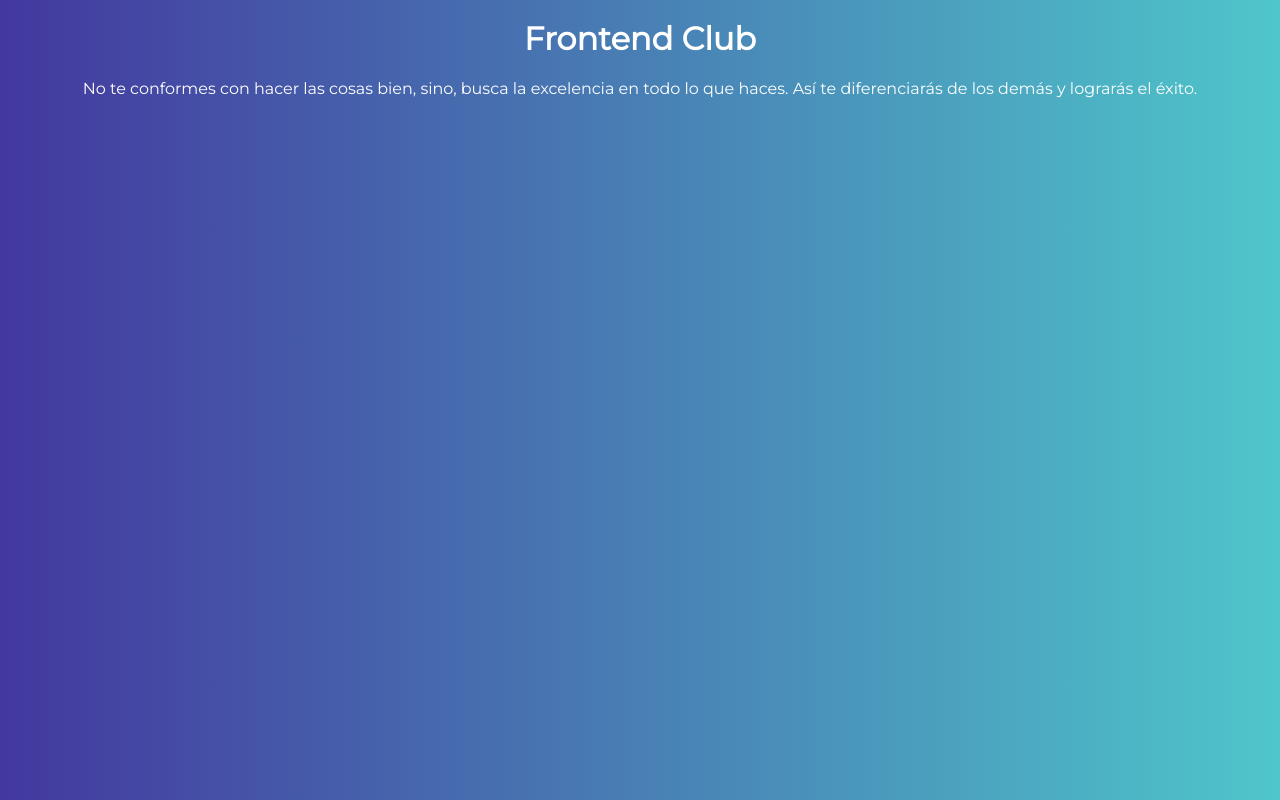
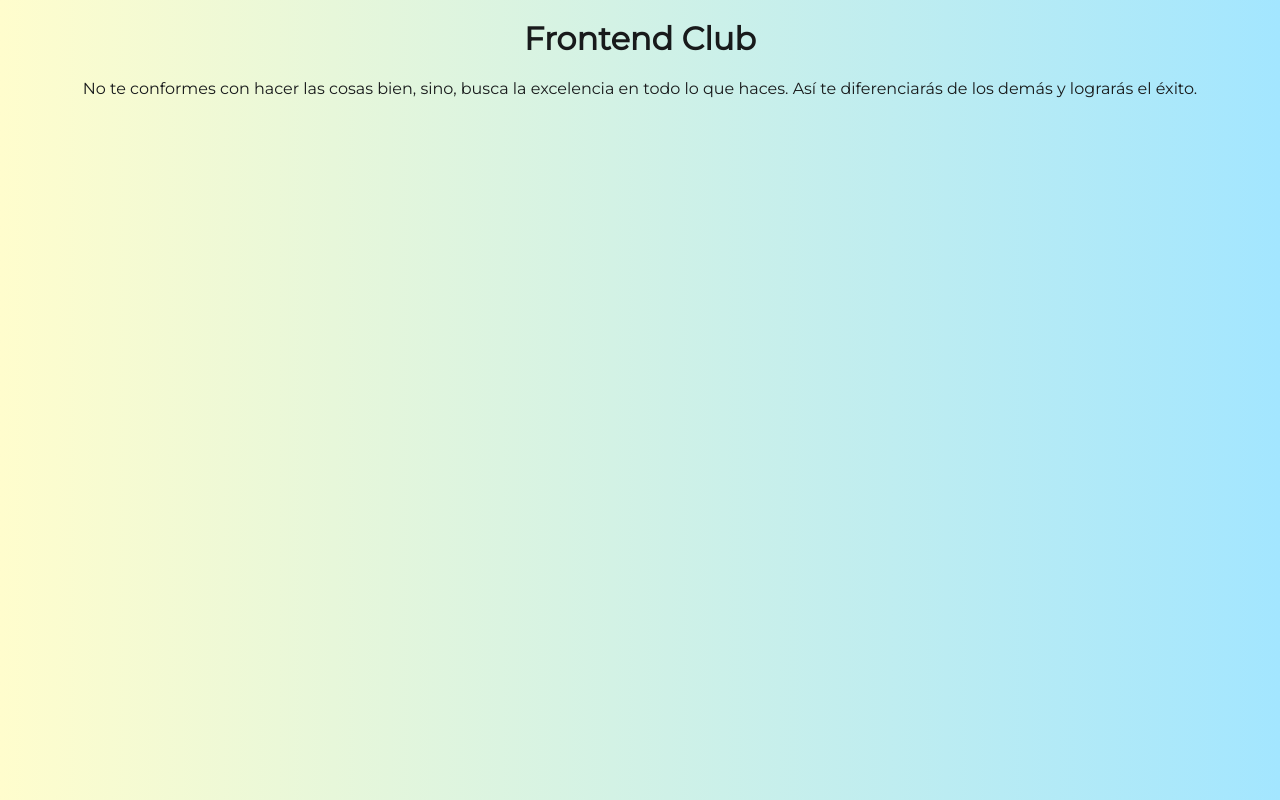
Before and after one commit to frontend-club/100daysofprojects, a plain HTML site: page 01-profile-card/index.html in a window 1280 px wide. Drawn offline with nearby package versions, Linux system fonts and the light colour scheme.

Commit message:
style.css modificado

```diff
--- a/01-profile-card/css/styles.css
+++ b/01-profile-card/css/styles.css
@@ -12,9 +12,9 @@ Tabla de contenidos:
 /* ----- Variables ----- */
 :root {
   /* colores */
-  --color: #333;
+  --color: #181a1b;
 
-  /* config. */
+  /* configuracion */
   --fuente: "Montserrat", sans-serif;
   --ft-size: 1rem;
   --l-height: 22px;
@@ -25,6 +25,6 @@ Tabla de contenidos:
 /* ----------------------------- */
 body {
   font-family: var(--fuente);
-  background: linear-gradient(to right, #43389f, #4ec6ca);
-  color: #fff;
+  background: linear-gradient(to right, #fffdcd, #a3e6ff);
+  color: var(--color);
 }
```
